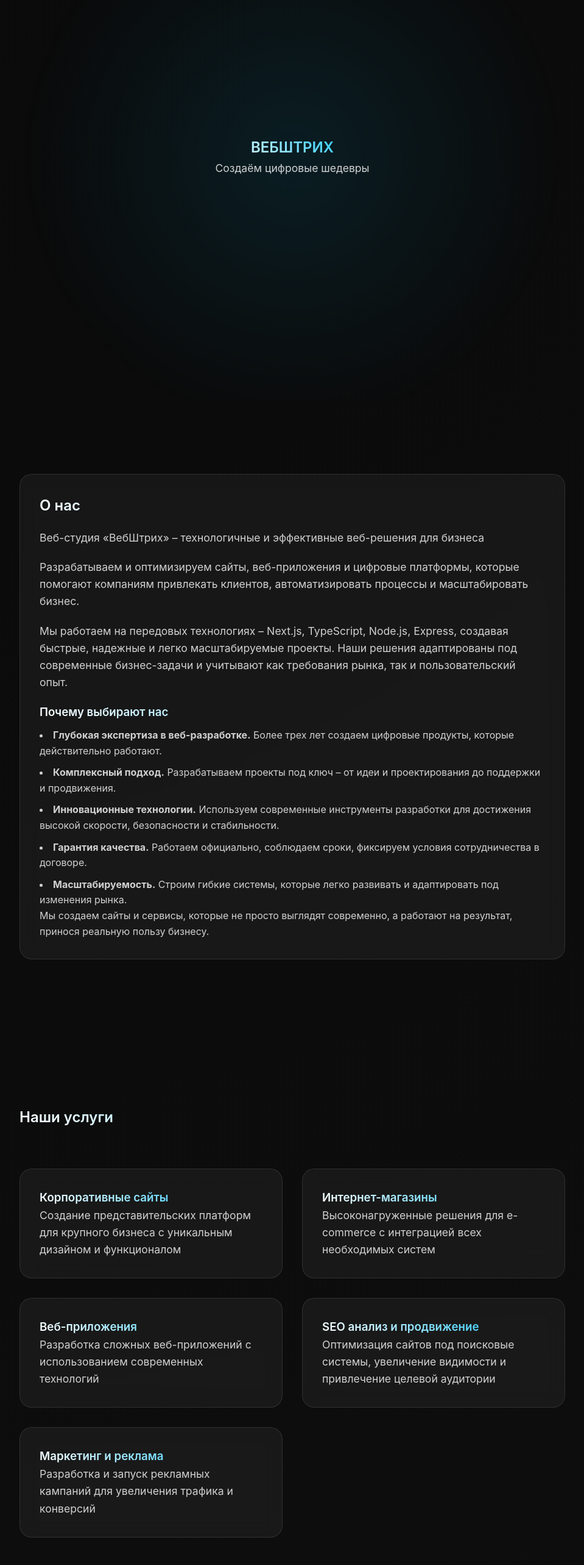
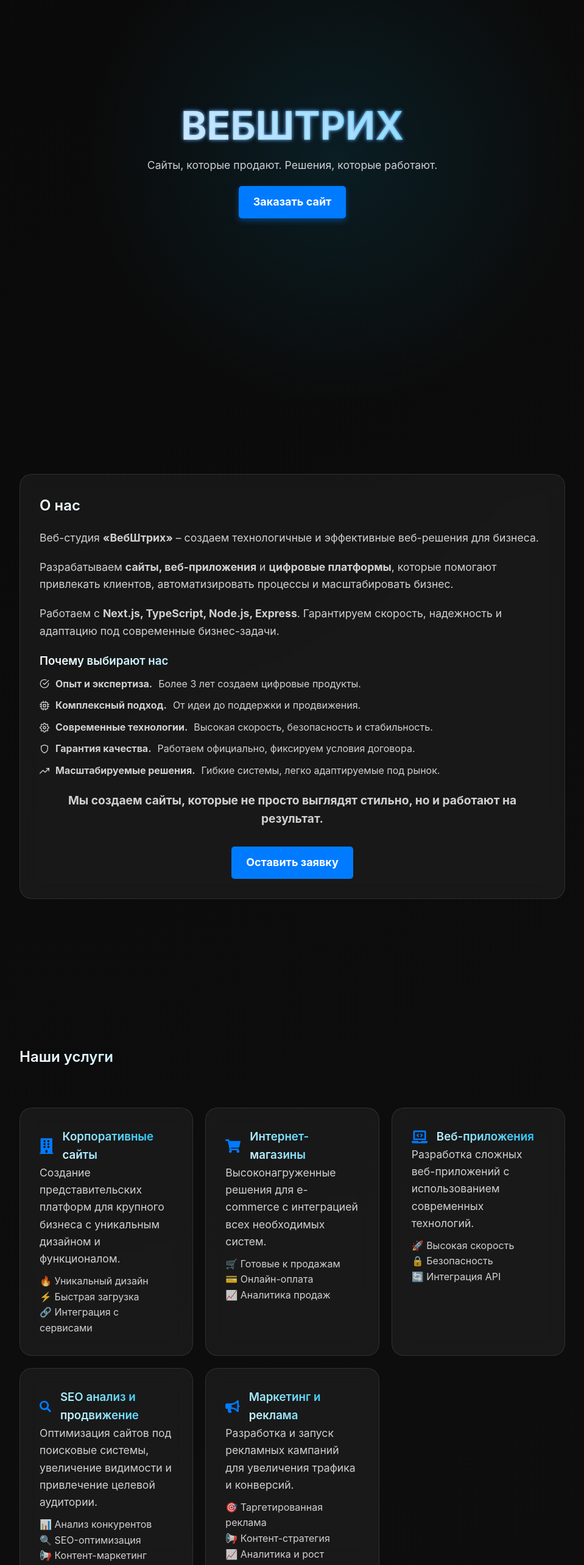
Before and after one commit to Dveyn/web_stroke, a Next.js app: page / in a window 1280 px wide. Shown: the part 234-2800 px from the top of the page at 61% size, without its empty margins (160-1119 px from the left). Built offline with nearby package versions, Linux system fonts and the light colour scheme.

Commit message:
Обновил дизайн и текст

```diff
--- a/package.json
+++ b/package.json
@@ -10,11 +10,15 @@
   },
   "dependencies": {
     "aos": "^2.3.4",
+    "dompurify": "^3.2.4",
     "lucide-react": "^0.475.0",
     "next": "15.1.3",
     "react": "^19.0.0",
     "react-dom": "^19.0.0",
-    "react-icons": "^5.5.0"
+    "react-icons": "^5.5.0",
+    "react-number-format": "^5.4.3",
+    "react-parallax-tilt": "^1.7.286",
+    "react-tilt": "^1.0.2"
   },
   "devDependencies": {
     "@eslint/eslintrc": "^3",
--- a/src/components/sections/AboutSection.js
+++ b/src/components/sections/AboutSection.js
@@ -1,5 +1,6 @@
 import React from 'react';
 import GlassCard from '../common/GlassCard';
+import { FiCheckCircle, FiCpu, FiSettings, FiShield, FiTrendingUp } from "react-icons/fi";
 
 const AboutSection = () => {
   return (
@@ -7,28 +8,35 @@ const AboutSection = () => {
       <GlassCard data-aos="fade-up">
         <h2>О нас</h2>
         <p>
-          Веб-студия «ВебШтрих» – технологичные и эффективные веб-решения для бизнеса
+          Веб-студия <strong>«ВебШтрих»</strong> – создаем технологичные и эффективные веб-решения для бизнеса.
         </p>
         <p>
-          Разрабатываем и оптимизируем сайты, веб-приложения и цифровые платформы, которые помогают компаниям привлекать клиентов, автоматизировать процессы и масштабировать бизнес.
+          Разрабатываем <strong>сайты, веб-приложения</strong> и <strong>цифровые платформы</strong>, которые помогают привлекать клиентов, автоматизировать процессы и масштабировать бизнес.
         </p>
         <p>
-          Мы работаем на передовых технологиях – Next.js, TypeScript, Node.js, Express, создавая быстрые, надежные и легко масштабируемые проекты. Наши решения адаптированы под современные бизнес-задачи и учитывают как требования рынка, так и пользовательский опыт.
+          Работаем с <strong>Next.js, TypeScript, Node.js, Express</strong>. Гарантируем скорость, надежность и адаптацию под современные бизнес-задачи.
         </p>
 
         <h3 className='h2_section'>Почему выбирают нас</h3>
 
-        <ul>
-          <li><strong>Глубокая экспертиза в веб-разработке.</strong> Более трех лет создаем цифровые продукты, которые действительно работают.</li>
-          <li><strong>Комплексный подход.</strong> Разрабатываем проекты под ключ – от идеи и проектирования до поддержки и продвижения.</li>
-          <li><strong>Инновационные технологии.</strong> Используем современные инструменты разработки для достижения высокой скорости, безопасности и стабильности.</li>
-          <li><strong>Гарантия качества.</strong> Работаем официально, соблюдаем сроки, фиксируем условия сотрудничества в договоре.</li>
-          <li><strong>Масштабируемость.</strong> Строим гибкие системы, которые легко развивать и адаптировать под изменения рынка.</li>
+        <ul className="features-list">
+          <li><FiCheckCircle /> <strong>Опыт и экспертиза.</strong> Более 3 лет создаем цифровые продукты.</li>
+          <li><FiCpu /> <strong>Комплексный подход.</strong> От идеи до поддержки и продвижения.</li>
+          <li><FiSettings /> <strong>Современные технологии.</strong> Высокая скорость, безопасность и стабильность.</li>
+          <li><FiShield /> <strong>Гарантия качества.</strong> Работаем официально, фиксируем условия договора.</li>
+          <li><FiTrendingUp /> <strong>Масштабируемые решения.</strong> Гибкие системы, легко адаптируемые под рынок.</li>
         </ul>
-        Мы создаем сайты и сервисы, которые не просто выглядят современно, а работают на результат, принося реальную пользу бизнесу.
 
+        <p className="cta">
+          <strong>Мы создаем сайты, которые не просто выглядят стильно, но и работают на результат.</strong>
+        </p>
+
+        <div className="cta-container">
+          <a href="/#contact" className="cta-button">Оставить заявку</a>
+        </div>
       </GlassCard>
-    </section >
+
+    </section>
   );
 };
 
--- a/src/components/sections/IntroSection.js
+++ b/src/components/sections/IntroSection.js
@@ -1,12 +1,17 @@
 import styles from '../../styles/IntroSection.module.css';
+import Tilt from 'react-parallax-tilt';
 
 const IntroSection = () => {
     return (
         <section className={styles.header} id='home'>
-            <div className={styles.headerBackground}></div>
+            <div className={styles.animatedBackground}></div>
+            <div className={styles.headerOverlay}></div>
             <div className={styles.headerContent}>
-                <h1 data-aos="fade-up">ВЕБШТРИХ</h1>
-                <p className="fade-in" data-aos="fade-up" data-aos-delay="200">Создаём цифровые шедевры</p>
+                <Tilt tiltMaxAngleX={15} tiltMaxAngleY={15} perspective={1000} transitionSpeed={1000}>
+                    <h1 data-aos="fade-up" className={styles.tiltText}>ВЕБШТРИХ</h1>
+                </Tilt>
+                <p className="fade-in" data-aos="fade-up" data-aos-delay="200">Сайты, которые продают. Решения, которые работают.</p>
+                <a href="/#contact" className={`${styles.ctaButton} ${styles.ctaAnimation}`} data-aos="fade-up" data-aos-delay="400">Заказать сайт</a>
             </div>
         </section>
     );
--- a/src/components/sections/ServicesSection.js
+++ b/src/components/sections/ServicesSection.js
@@ -1,5 +1,6 @@
 import React from 'react';
 import GlassCard from '../common/GlassCard';
+import { FaBuilding, FaShoppingCart, FaLaptopCode, FaSearch, FaBullhorn } from "react-icons/fa";
 
 const ServicesSection = () => {
   return (
@@ -7,25 +8,54 @@ const ServicesSection = () => {
       <h2 data-aos="fade-up">Наши услуги</h2>
       <div className="grid-3">
         <GlassCard data-aos="fade-up">
-          <h3>Корпоративные сайты</h3>
-          <p>Создание представительских платформ для крупного бизнеса с уникальным дизайном и функционалом</p>
+          <h3><FaBuilding className="service-icon" /> <a href="/services/corporate-sites">Корпоративные сайты</a></h3>
+          <p>Создание представительских платформ для крупного бизнеса с уникальным дизайном и функционалом.</p>
+          <ul className="service-benefits">
+            <li>🔥 Уникальный дизайн</li>
+            <li>⚡️ Быстрая загрузка</li>
+            <li>🔗 Интеграция с сервисами</li>
+          </ul>
         </GlassCard>
         <GlassCard data-aos="fade-up" data-aos-delay="100">
-          <h3>Интернет-магазины</h3>
-          <p>Высоконагруженные решения для e-commerce с интеграцией всех необходимых систем</p>
+          <h3><FaShoppingCart className="service-icon" /> <a href="/services/ecommerce">Интернет-магазины</a></h3>
+          <p>Высоконагруженные решения для e-commerce с интеграцией всех необходимых систем.</p>
+          <ul className="service-benefits">
+            <li>🛒 Готовые к продажам</li>
+            <li>💳 Онлайн-оплата</li>
+            <li>📈 Аналитика продаж</li>
+          </ul>
         </GlassCard>
         <GlassCard data-aos="fade-up" data-aos-delay="200">
-          <h3>Веб-приложения</h3>
-          <p>Разработка сложных веб-приложений с использованием современных технологий</p>
+          <h3><FaLaptopCode className="service-icon" /> <a href="/services/web-apps">Веб-приложения</a></h3>
+          <p>Разработка сложных веб-приложений с использованием современных технологий.</p>
+          <ul className="service-benefits">
+            <li>🚀 Высокая скорость</li>
+            <li>🔒 Безопасность</li>
+            <li>🔄 Интеграция API</li>
+          </ul>
         </GlassCard>
         <GlassCard data-aos="fade-up" data-aos-delay="300">
-          <h3>SEO анализ и продвижение</h3>
-          <p>Оптимизация сайтов под поисковые системы, увеличение видимости и привлечение целевой аудитории</p>
+          <h3><FaSearch className="service-icon" /> <a href="/services/seo">SEO анализ и продвижение</a></h3>
+          <p>Оптимизация сайтов под поисковые системы, увеличение видимости и привлечение целевой аудитории.</p>
+          <ul className="service-benefits">
+            <li>📊 Анализ конкурентов</li>
+            <li>🔍 SEO-оптимизация</li>
+            <li>📢 Контент-маркетинг</li>
+          </ul>
         </GlassCard>
         <GlassCard data-aos="fade-up" data-aos-delay="400">
-          <h3>Маркетинг и реклама</h3>
-          <p>Разработка и запуск рекламных кампаний для увеличения трафика и конверсий</p>
+          <h3><FaBullhorn className="service-icon" /> <a href="/services/marketing">Маркетинг и реклама</a></h3>
+          <p>Разработка и запуск рекламных кампаний для увеличения трафика и конверсий.</p>
+          <ul className="service-benefits">
+            <li>🎯 Таргетированная реклама</li>
+            <li>📢 Контент-стратегия</li>
+            <li>📈 Аналитика и рост</li>
+          </ul>
         </GlassCard>
+      </div>
+
+      <div className="cta-container">
+        <a href="/#contact" className="cta-button">Оставить заявку</a>
       </div>
     </section>
   );
--- a/src/styles/IntroSection.module.css
+++ b/src/styles/IntroSection.module.css
@@ -6,10 +6,26 @@
   text-align: center;
   position: relative;
   overflow: hidden;
+  background: radial-gradient(circle at 50% 50%, var(--color-header-gradient) 0%, transparent 50%);
+  animation: pulseBackground 5s infinite alternate ease-in-out;
 }
 
 .headerContent {
   z-index: 2;
+}
+
+.tiltText {
+  font-size: 4rem;
+  font-weight: bold;
+  color: #ffffff;
+  text-transform: uppercase;
+  text-shadow: 0 0 5px rgba(255, 255, 255, 0.6), 0 0 10px rgba(0, 123, 255, 0.5);
+  transition: transform 0.3s ease, text-shadow 0.3s ease;
+}
+
+.tiltText:hover {
+  transform: scale(1.1);
+  text-shadow: 0 0 8px rgba(255, 255, 255, 0.8), 0 0 15px rgba(0, 123, 255, 0.7);
 }
 
 .headerBackground {
@@ -22,7 +38,32 @@
   animation: pulse 10s infinite alternate;
 }
 
+.ctaButton {
+  display: inline-block;
+  padding: 12px 24px;
+  background-color: #007bff;
+  color: #fff;
+  font-size: 18px;
+  font-weight: bold;
+  text-decoration: none;
+  border-radius: 5px;
+  transition: background 0.3s, transform 0.2s ease-in-out, box-shadow 0.3s ease;
+  box-shadow: 0 4px 10px rgba(0, 123, 255, 0.4);
+  margin-top: 20px;
+}
+
+.ctaButton:hover {
+  background-color: #0056b3;
+  transform: scale(1.1);
+  box-shadow: 0 6px 15px rgba(0, 123, 255, 0.6);
+}
+
 @keyframes pulse {
   0% { transform: scale(1); }
   100% { transform: scale(1.2); }
 }
+
+@keyframes pulseBackground {
+  0% { background-size: 100%; }
+  100% { background-size: 115%; }
+}
--- a/src/styles/globals.css
+++ b/src/styles/globals.css
@@ -27,7 +27,9 @@ body {
 }
 
 /* Глобальные стили */
-h1, h2, h3 {
+h1,
+h2,
+h3 {
   font-weight: 600;
   background: linear-gradient(45deg, var(--color-text-light), var(--color-primary));
   -webkit-background-clip: text;
@@ -134,6 +136,216 @@ button:disabled {
   list-style: inside;
   margin-top: 10px;
 }
+
+.features-list {
+  list-style: none;
+  padding: 0;
+}
+
+.features-list li {
+  display: flex;
+  align-items: center;
+  gap: 10px;
+  margin-bottom: 10px;
+}
+
+.cta {
+  text-align: center;
+  margin-top: 20px;
+  font-size: 1.2rem;
+  font-weight: bold;
+}
+
+.cta-container {
+  text-align: center;
+  margin-top: 20px;
+}
+
+.cta-button {
+  background-color: #0070f3;
+  color: white;
+  padding: 10px 20px;
+  border-radius: 5px;
+  text-decoration: none;
+  font-weight: bold;
+}
+
+.cta-button:hover {
+  background-color: #005bb5;
+}
+
+.service-icon {
+  margin-right: 15px;
+  font-size: 1.2em;
+  color: #007bff;
+}
+
+h3 {
+  display: flex;
+  align-items: center;
+}
+
+.grid-3 {
+  display: grid;
+  grid-template-columns: repeat(auto-fit, minmax(280px, 1fr));
+  gap: 20px;
+}
+
+.glass-card {
+  transition: transform 0.3s ease, box-shadow 0.3s ease;
+}
+
+.glass-card:hover {
+  transform: translateY(-5px);
+  box-shadow: 0px 10px 20px rgba(0, 0, 0, 0.1);
+}
+
+.service-icon {
+  margin-right: 15px;
+  font-size: 1.4em;
+  transition: transform 0.3s ease;
+}
+
+h3:hover .service-icon {
+  transform: scale(1.2);
+}
+
+.service-benefits {
+  list-style: none;
+  padding: 10px 0 0;
+}
+
+.service-benefits li {
+  display: flex;
+  align-items: center;
+  gap: 8px;
+}
+
+.cta-container {
+  text-align: center;
+  margin-top: 30px;
+}
+
+.cta-button {
+  display: inline-block;
+  padding: 12px 24px;
+  background-color: #007bff;
+  color: #fff;
+  font-size: 18px;
+  font-weight: bold;
+  text-decoration: none;
+  border-radius: 5px;
+  transition: background 0.3s;
+}
+
+.cta-button:hover {
+  background-color: #0056b3;
+}
+
+.portfolio-card {
+  transition: transform 0.3s ease, box-shadow 0.3s ease;
+  box-shadow: 0px 5px 15px rgba(0, 0, 0, 0.1);
+}
+
+.portfolio-card:hover {
+  box-shadow: 0px 10px 25px rgba(0, 0, 0, 0.2);
+}
+
+.portfolio-btn-container {
+  text-align: center;
+  margin-top: 2rem;
+}
+
+.portfolio-btn {
+  padding: 0.75rem 1.5rem;
+  background-color: #007bff;
+  color: #fff;
+  border: none;
+  border-radius: 5px;
+  cursor: pointer;
+  font-size: 1rem;
+  transition: background 0.3s, transform 0.2s;
+}
+
+.portfolio-btn:hover {
+  background-color: #0056b3;
+  transform: scale(1.05);
+}
+
+.contact-form {
+  backdrop-filter: blur(10px);
+  background: rgba(255, 255, 255, 0.1);
+  padding: 20px;
+  border-radius: 10px;
+  margin-bottom: 40px;
+}
+
+.form-group {
+  position: relative;
+  margin-bottom: 15px;
+}
+
+.input-icon {
+  color: #888;
+  font-size: 1.2em;
+}
+
+input,
+textarea {
+  width: 100%;
+  padding: 12px 12px 12px 40px;
+  border: 1px solid #ccc;
+  border-radius: 5px;
+  font-size: 16px;
+  background: #fff;
+  color: #333;
+  transition: border-color 0.3s ease-in-out, box-shadow 0.3s ease-in-out;
+}
+
+input:focus,
+textarea:focus {
+  border-color: #007bff;
+  box-shadow: 0 0 5px rgba(0, 123, 255, 0.5);
+  outline: none;
+}
+
+textarea {
+  resize: none;
+  height: 100px;
+  font-family: inherit;
+}
+
+.submit-button {
+  background-color: #007bff;
+  color: white;
+  padding: 10px 20px;
+  border: none;
+  border-radius: 5px;
+  cursor: pointer;
+  transition: background 0.3s, transform 0.2s ease-in-out;
+}
+
+.submit-button:hover {
+  background-color: #0056b3;
+  transform: scale(1.05);
+}
+
+.success-message {
+  color: green;
+  font-weight: bold;
+}
+
+.error-message {
+  color: red;
+}
+
+.label {
+  display: flex;
+  flex-direction: row;
+  align-items: center;
+  gap: 10px;
+}
+
 /* Адаптивность */
 @media (max-width: 768px) {
   .section {
```
Also changed, not shown: src/components/sections/ContsctSection.js (+68 -45 lines), src/components/sections/PortfolioSection.js (+7 -17 lines), 1 other file (tests, documents, lock files or other folders). Lines whose indentation alone changed are shown as unchanged.
